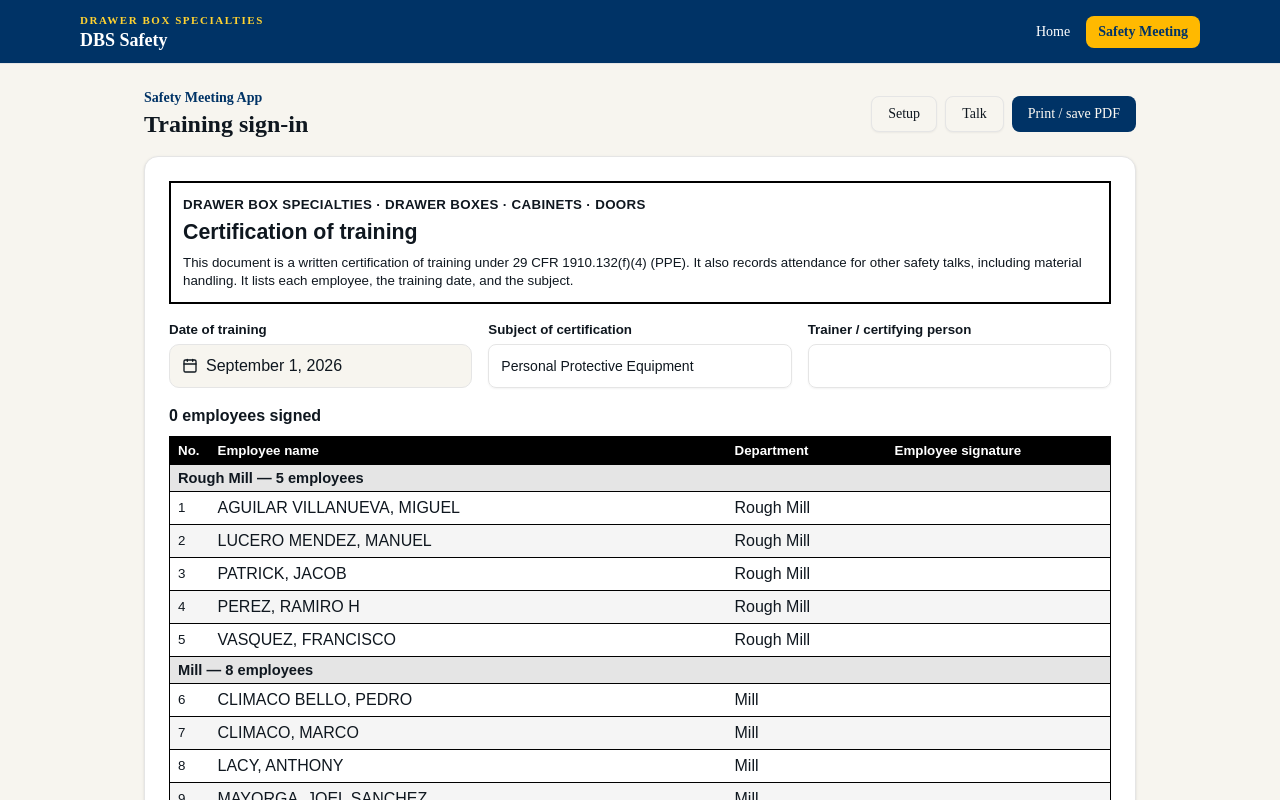
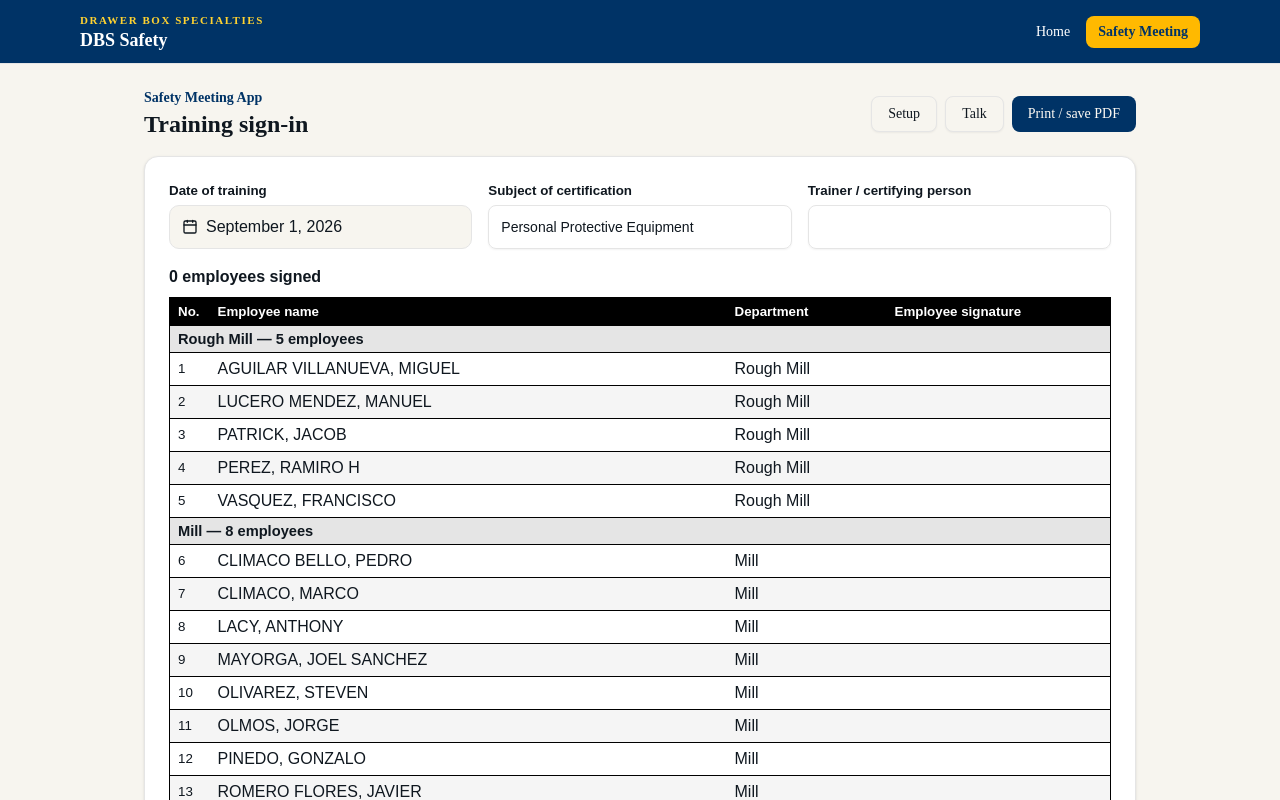
Before and after one commit to drawerboxspecialties-ops/dbs-safety, a Next.js app: page /meetings/sign-in in a window 1280 px wide. Shown: the top 800 px of the page. Built offline with nearby package versions, Linux system fonts and the light colour scheme.

Commit message:
Remove product-line, OSHA subtitle, and sign-in certification header.
Co-authored-by: drawerboxspecialties <drawerboxspecialties@gmail.com>

```diff
--- a/src/app/meetings/sign-in/page.tsx
+++ b/src/app/meetings/sign-in/page.tsx
@@ -97,22 +97,7 @@ export default function SignInPage() {
       </div>
 
       <article className="osha-sheet rounded-xl border bg-white p-4 shadow-sm sm:p-6 print:rounded-none print:border-0 print:p-0 print:shadow-none">
-        <header className="border-2 border-black p-3">
-          <p className="text-[10pt] font-bold tracking-wide uppercase">
-            Drawer Box Specialties · Drawer boxes · Cabinets · Doors
-          </p>
-          <h2 className="mt-1 text-[16pt] font-bold leading-tight">
-            Certification of training
-          </h2>
-          <p className="mt-2 text-[10pt] leading-snug">
-            This document is a written certification of training under 29 CFR
-            1910.132(f)(4) (PPE). It also records attendance for other safety
-            talks, including material handling. It lists each employee, the
-            training date, and the subject.
-          </p>
-        </header>
-
-        <div className="mt-4 grid gap-4 sm:grid-cols-3">
+        <div className="grid gap-4 sm:grid-cols-3">
           <div className="grid gap-1">
             <Label className="text-[10pt] font-bold">Date of training</Label>
             {ready ? (
@@ -185,7 +170,7 @@ export default function SignInPage() {
                       </td>
                       <td className="border-b border-black px-2 py-0">
                         <input
-                          className="w-full border-0 bg-transparent text-[12pt] outline-none"
+                          className="w-full border-0 bg-transparent text-[12pt] leading-tight outline-none"
                           placeholder="Employee name"
                           value={state.name}
                           onChange={(e) =>
--- a/src/app/meetings/talk/page.tsx
+++ b/src/app/meetings/talk/page.tsx
@@ -58,15 +58,11 @@ export default async function TalkPage({
                 DRAWER BOX SPECIALTIES · SAFETY MEETING
               </p>
               <h2 className="mt-1 text-2xl font-semibold">{topic.title}</h2>
-              <p className="mt-1 text-sm text-amber-100/90">
-                Drawer boxes · Cabinets · Doors
-              </p>
             </div>
             <Badge variant="secondary" className="bg-amber-400 text-[#1b232c]">
               {topic.minutes}
             </Badge>
           </div>
-          <p className="mt-3 text-xs text-white/70">{topic.osha}</p>
         </header>
 
         <div className="space-y-4 p-5">
```
